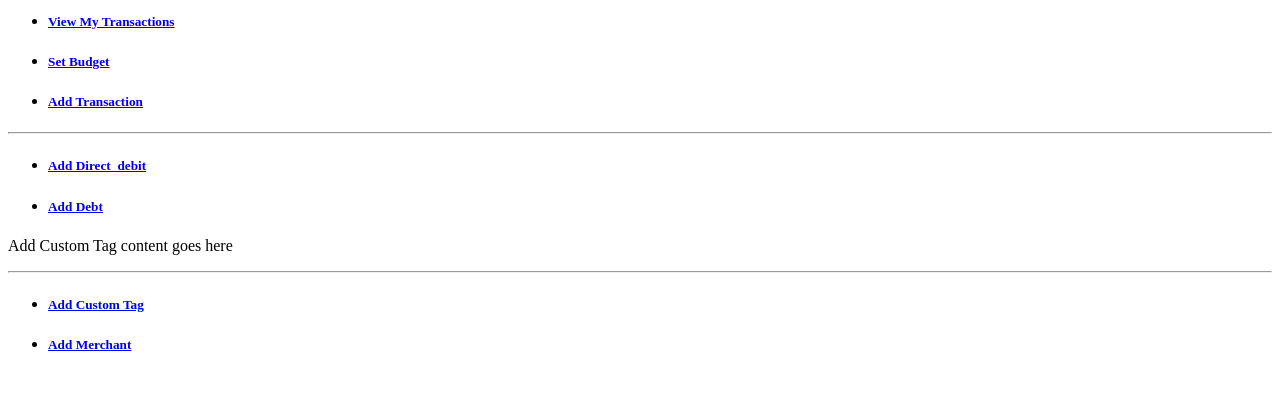
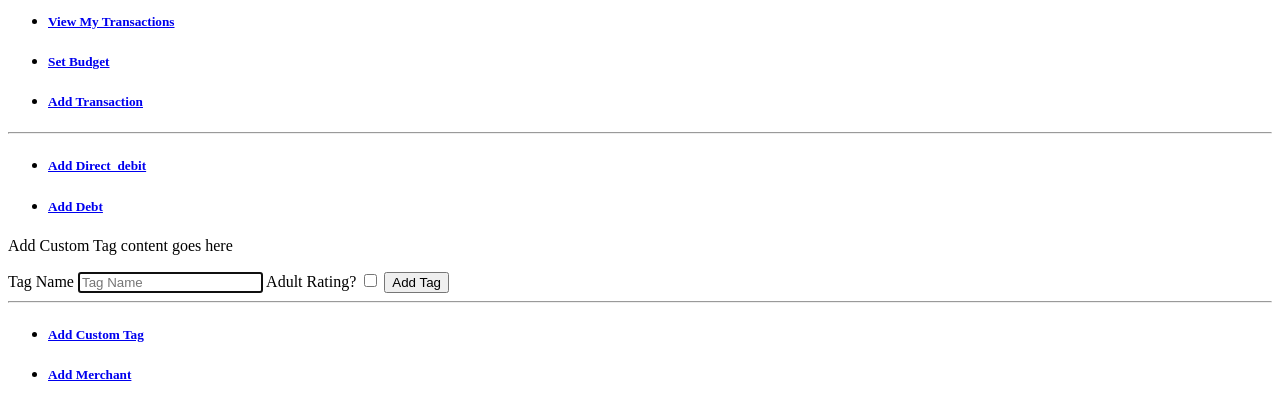
Before and after one commit to stmccoy/spending_app_full_stack_flask_project-, a Flask app: page /add_custom_tag in a window 1280 px wide. Shown: the part 294-714 px from the top of the page. Run offline with Flask 2, Linux system fonts and the light colour scheme.

Commit message:
custom tag save button works

```diff
--- a/controllers/transactions_controller.py
+++ b/controllers/transactions_controller.py
@@ -3,11 +3,13 @@ from flask import render_template, request, redirect, url_for
 from flask import Blueprint
 from session import session
 from models.transaction import *
+from models.extras import *
 import repositories.user_repository as user_repository
 import repositories.transaction_repository as transaction_repository
 import repositories.merchant_repository as merchant_repository
 import repositories.direct_debit_repository as direct_debit_repository
 import repositories.debt_repository as debt_repository
+import repositories.tag_repository as tag_repository
 
 
 
@@ -84,8 +86,15 @@ def add_debt():
         return redirect(url_for('transactions.transactions'))
     return render_template('transactions/add_debt.html')
 
-@transactions_blueprint.route('/add_custom_tag')
+@transactions_blueprint.route('/add_custom_tag', methods=['GET', 'POST'])
 def add_custom_tag():
+    if request.method == 'POST':
+        tag_name = request.form['tag_name']
+        tag = Tag(tag_name)
+        if 'adult_rating' in request.form:
+            tag = Tag(tag_name, True)
+        tag_repository.save(tag)
+        return redirect(url_for('transactions.transactions'))
     return render_template('transactions/extras/add_custom_tag.html')
 
 # @transactions_blueprint.route('/add_merchant')
--- a/templates/transactions/extras/add_custom_tag.html
+++ b/templates/transactions/extras/add_custom_tag.html
@@ -4,5 +4,15 @@
     {% include 'transactions/transactions_nav.html' %}
     {% include 'transactions/add_transaction_nav.html' %}
     <p>Add Custom Tag content goes here</p>
+    <form action="/add_custom_tag" method="post">
+        <div>
+            <label for="tag-name">Tag Name</label>
+            <input type="text" name="tag_name" id="tag-name" placeholder="Tag Name" required autofocus>
+            <label for="adult-rating">Adult Rating?</label>
+            <input type="checkbox" id="adult_rating" name="adult_rating">
+            <button class="button" type="submit">Add Tag</button>
+
+        </div>
+    </form>
     {% include 'transactions/add_transaction_footer.html' %}
 {% endblock %}
```
